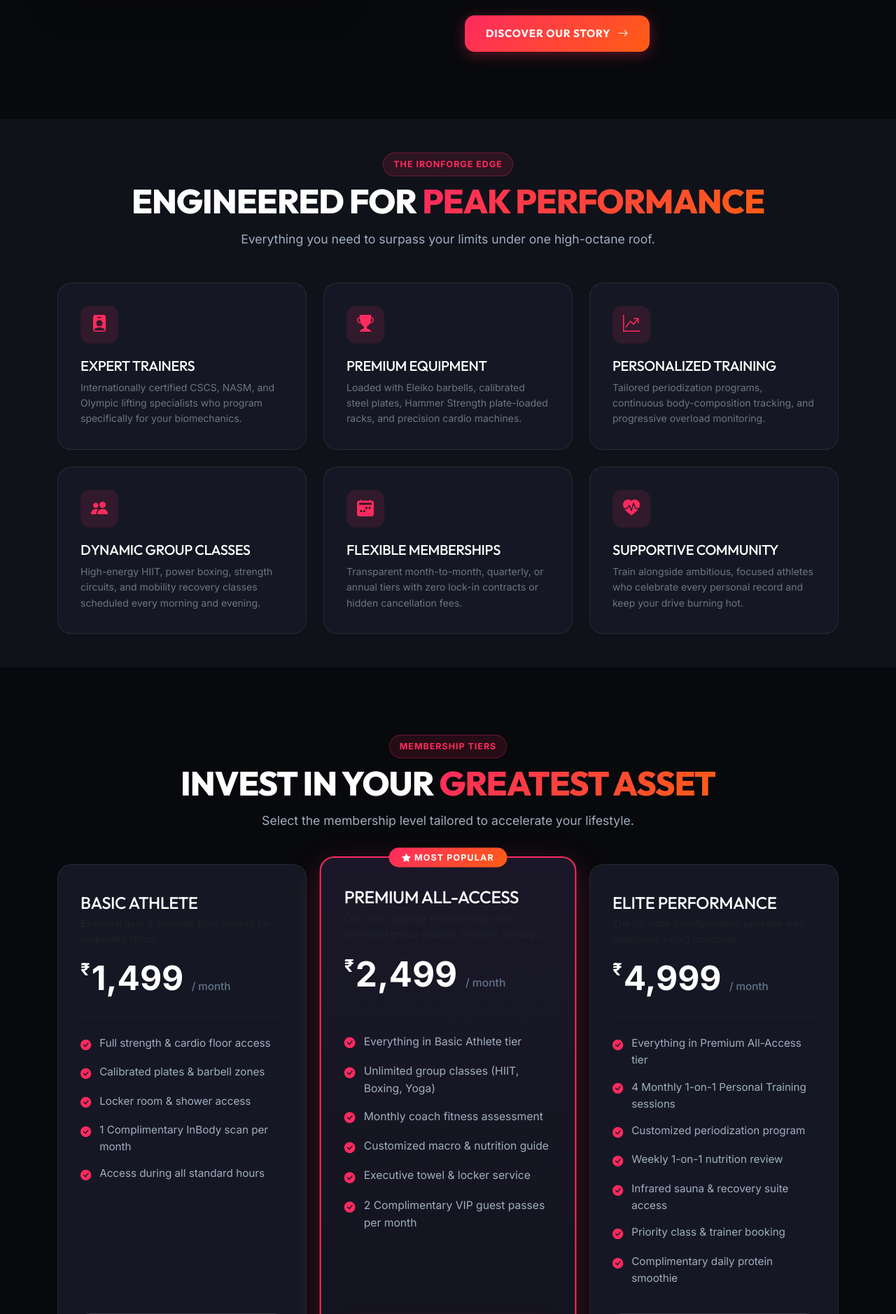
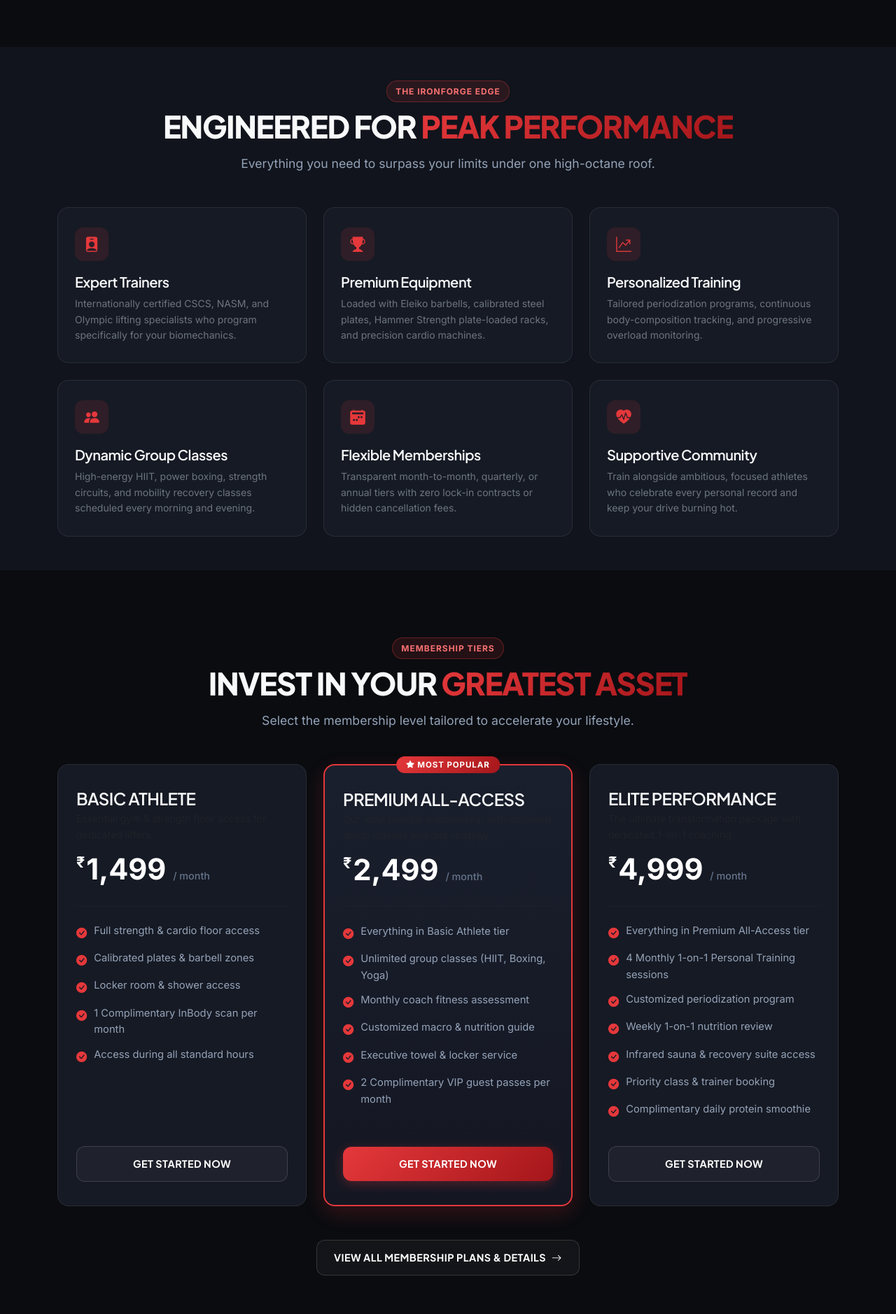
Before and after one commit to iitmkushal2506/gym_site, a Flask app: page / in a window 1280 px wide. Shown: the part 1388-3266 px from the top of the page at 70% size. Run offline with Flask 3, Linux system fonts and the light colour scheme.

Commit message:
style: Redesign color palette with authentic high-performance athletic theme and overhaul mobile responsiveness

```diff
--- a/app/static/css/style.css
+++ b/app/static/css/style.css
@@ -1,78 +1,82 @@
 /* ==========================================================================
-   IRONFORGE FITNESS - CORE DESIGN SYSTEM
-   Dark Athletic Luxury | High Contrast | Conversion-Focused
+   KUSHAL'S GYM SITE - COMMERCIAL ATHLETIC DESIGN SYSTEM
+   Authentic High-Performance Luxury | Slate Obsidian & Raw Crimson Accent
    ========================================================================== */
 
-@import url('https://fonts.googleapis.com/css2?family=Inter:wght@300;400;500;600;700&family=Outfit:wght@500;600;700;800;900&display=swap');
+@import url('https://fonts.googleapis.com/css2?family=Inter:wght@300;400;500;600;700&family=Plus+Jakarta+Sans:wght@600;700;800;900&display=swap');
 
 :root {
-  /* Color Palette */
-  --bg-primary: #08090C;
-  --bg-surface: #10121A;
-  --bg-card: #151824;
-  --bg-card-hover: #1C2132;
-  --bg-glass: rgba(16, 18, 26, 0.75);
+  /* Surface & Background Palette (Deep Obsidian & Charcoal Slate) */
+  --bg-primary: #0A0C10;
+  --bg-surface: #11141C;
+  --bg-card: #161A24;
+  --bg-card-hover: #1D2230;
+  --bg-glass: rgba(10, 12, 16, 0.92);
+  --bg-elevated: #222836;
 
-  /* Brand Accent: Electric Crimson & Fire Ember */
-  --accent-primary: #FF2A5F;
-  --accent-secondary: #FF5E14;
-  --accent-gradient: linear-gradient(135deg, #FF2A5F 0%, #FF5E14 100%);
-  --accent-glow: rgba(255, 42, 95, 0.35);
-  --accent-soft: rgba(255, 42, 95, 0.12);
+  /* Authentic Performance Accent (Racing Crimson & Deep Iron) */
+  --accent-primary: #E5383B;
+  --accent-secondary: #BA181B;
+  --accent-gradient: linear-gradient(135deg, #E5383B 0%, #A4161A 100%);
+  --accent-soft: rgba(229, 56, 59, 0.12);
+  --accent-border: rgba(229, 56, 59, 0.35);
 
-  /* Neutrals */
-  --text-primary: #FFFFFF;
-  --text-secondary: #A0AEC0;
+  /* Clean Neutrals */
+  --text-primary: #F8F9FA;
+  --text-secondary: #94A3B8;
   --text-muted: #64748B;
   --border-color: rgba(255, 255, 255, 0.08);
-  --border-light: rgba(255, 255, 255, 0.15);
+  --border-light: rgba(255, 255, 255, 0.14);
+  --border-subtle: rgba(255, 255, 255, 0.05);
 
-  /* Fonts */
-  --font-heading: 'Outfit', -apple-system, BlinkMacSystemFont, 'Segoe UI', Roboto, sans-serif;
-  --font-body: 'Inter', -apple-system, BlinkMacSystemFont, 'Segoe UI', Roboto, sans-serif;
+  /* Typography */
+  --font-heading: 'Plus Jakarta Sans', -apple-system, BlinkMacSystemFont, sans-serif;
+  --font-body: 'Inter', -apple-system, BlinkMacSystemFont, sans-serif;
 
-  /* Shadows & Radius */
-  --radius-sm: 8px;
-  --radius-md: 14px;
-  --radius-lg: 20px;
+  /* Shadows & Shapes */
+  --radius-sm: 6px;
+  --radius-md: 12px;
+  --radius-lg: 16px;
   --radius-full: 9999px;
-  --shadow-sm: 0 4px 12px rgba(0, 0, 0, 0.3);
-  --shadow-lg: 0 12px 36px rgba(0, 0, 0, 0.6);
-  --shadow-glow: 0 0 25px var(--accent-glow);
+  --shadow-card: 0 8px 24px rgba(0, 0, 0, 0.4);
+  --shadow-hover: 0 16px 36px rgba(0, 0, 0, 0.6);
+  --shadow-btn: 0 4px 16px rgba(229, 56, 59, 0.3);
 
-  --transition: all 0.3s cubic-bezier(0.16, 1, 0.3, 1);
+  --transition: all 0.25s cubic-bezier(0.2, 0, 0, 1);
 }
 
 /* ----------------------------------------------------
    Base & Reset
    ---------------------------------------------------- */
-* {
+*, *::before, *::after {
+  box-sizing: border-box;
   margin: 0;
   padding: 0;
-  box-sizing: border-box;
 }
 
 html {
   scroll-behavior: smooth;
   scroll-padding-top: 80px;
+  font-size: 16px;
 }
 
 body {
   background-color: var(--bg-primary);
   color: var(--text-primary);
   font-family: var(--font-body);
-  font-size: 16px;
+  font-size: 1rem;
   line-height: 1.6;
   overflow-x: hidden;
   -webkit-font-smoothing: antialiased;
+  -moz-osx-font-smoothing: grayscale;
 }
 
 h1, h2, h3, h4, h5, h6, .brand-font {
   font-family: var(--font-heading);
   font-weight: 800;
-  text-transform: uppercase;
-  letter-spacing: -0.02em;
+  letter-spacing: -0.025em;
   color: var(--text-primary);
+  line-height: 1.2;
 }
 
 a {
@@ -102,28 +112,30 @@ a:hover {
   display: inline-flex;
   align-items: center;
   gap: 6px;
-  padding: 6px 14px;
+  padding: 5px 12px;
   background: var(--accent-soft);
-  color: var(--accent-primary);
-  border: 1px solid rgba(255, 42, 95, 0.3);
+  color: #F87171;
+  border: 1px solid var(--accent-border);
   border-radius: var(--radius-full);
-  font-size: 0.78rem;
+  font-size: 0.75rem;
   font-weight: 700;
   letter-spacing: 0.08em;
   text-transform: uppercase;
 }
 
 .section-title {
-  font-size: clamp(2rem, 4vw, 3rem);
-  line-height: 1.15;
+  font-size: clamp(1.85rem, 3.8vw, 2.75rem);
+  font-weight: 900;
+  letter-spacing: -0.03em;
   margin-bottom: 12px;
 }
 
 .section-subtitle {
   color: var(--text-secondary);
-  font-size: 1.1rem;
-  max-width: 620px;
-  margin: 0 auto 40px;
+  font-size: clamp(0.95rem, 1.4vw, 1.1rem);
+  max-width: 640px;
+  margin: 0 auto 36px;
+  line-height: 1.65;
 }
 
 /* ----------------------------------------------------
@@ -134,25 +146,31 @@ a:hover {
   color: #FFFFFF !important;
   font-family: var(--font-heading);
   font-weight: 700;
-  font-size: 0.95rem;
-  letter-spacing: 0.05em;
+  font-size: 0.9rem;
+  letter-spacing: 0.03em;
   text-transform: uppercase;
-  padding: 14px 30px;
+  padding: 13px 26px;
   border-radius: var(--radius-md);
   border: none;
-  box-shadow: 0 4px 20px var(--accent-glow);
+  box-shadow: var(--shadow-btn);
   display: inline-flex;
   align-items: center;
   justify-content: center;
-  gap: 10px;
+  gap: 8px;
   transition: var(--transition);
   cursor: pointer;
+  touch-action: manipulation;
 }
 
 .btn-primary-glow:hover {
+  background: linear-gradient(135deg, #F03E48 0%, #B91C20 100%);
   transform: translateY(-2px);
-  box-shadow: 0 8px 30px rgba(255, 42, 95, 0.6);
+  box-shadow: 0 6px 22px rgba(229, 56, 59, 0.45);
   color: #FFFFFF;
+}
+
+.btn-primary-glow:active {
+  transform: translateY(0);
 }
 
 .btn-outline-glass {
@@ -160,22 +178,24 @@ a:hover {
   color: #FFFFFF !important;
   font-family: var(--font-heading);
   font-weight: 700;
-  font-size: 0.95rem;
-  letter-spacing: 0.05em;
+  font-size: 0.9rem;
+  letter-spacing: 0.03em;
   text-transform: uppercase;
-  padding: 14px 28px;
+  padding: 13px 24px;
   border-radius: var(--radius-md);
   border: 1px solid var(--border-light);
   display: inline-flex;
   align-items: center;
   justify-content: center;
-  gap: 10px;
-  backdrop-filter: blur(10px);
+  gap: 8px;
+  backdrop-filter: blur(8px);
   transition: var(--transition);
+  cursor: pointer;
+  touch-action: manipulation;
 }
 
 .btn-outline-glass:hover {
-  background: rgba(255, 255, 255, 0.12);
+  background: rgba(255, 255, 255, 0.1);
   border-color: #FFFFFF;
   transform: translateY(-2px);
 }
@@ -342,73 +385,70 @@ a:hover {
 .stats-section {
   position: relative;
   z-index: 10;
-  margin-top: -40px;
+  margin-top: -30px;
 }
 
 .stats-card {
   background: var(--bg-surface);
   border: 1px solid var(--border-color);
   border-radius: var(--radius-lg);
-  padding: 30px;
-  box-shadow: var(--shadow-lg);
+  padding: 24px 20px;
+  box-shadow: var(--shadow-card);
 }
 
 .stat-item {
   text-align: center;
-  padding: 10px 20px;
+  padding: 8px 12px;
 }
 
 .stat-number {
-  font-size: clamp(2rem, 3.5vw, 2.8rem);
+  font-size: clamp(1.8rem, 3vw, 2.5rem);
   font-weight: 900;
-  background: var(--accent-gradient);
-  -webkit-background-clip: text;
-  -webkit-text-fill-color: transparent;
-  line-height: 1;
-  margin-bottom: 6px;
+  color: #FFFFFF;
+  line-height: 1.1;
+  margin-bottom: 4px;
 }
 
 .stat-label {
   font-family: var(--font-heading);
   font-weight: 700;
-  font-size: 0.85rem;
+  font-size: 0.78rem;
   letter-spacing: 0.08em;
   color: var(--text-muted);
   text-transform: uppercase;
 }
 
 /* ----------------------------------------------------
-   Feature & Content Cards
+   Cards & Feature Components
    ---------------------------------------------------- */
 .gym-card {
   background: var(--bg-card);
   border: 1px solid var(--border-color);
   border-radius: var(--radius-lg);
-  padding: 32px;
+  padding: 28px 24px;
   transition: var(--transition);
   height: 100%;
   position: relative;
-  overflow: hidden;
 }
 
 .gym-card:hover {
-  transform: translateY(-6px);
+  transform: translateY(-4px);
   background: var(--bg-card-hover);
-  border-color: rgba(255, 42, 95, 0.4);
-  box-shadow: 0 16px 36px rgba(0, 0, 0, 0.5), 0 0 20px rgba(255, 42, 95, 0.15);
+  border-color: var(--border-light);
+  box-shadow: var(--shadow-hover);
 }
 
 .card-icon-box {
-  width: 54px;
-  height: 54px;
+  width: 48px;
+  height: 48px;
   border-radius: var(--radius-md);
   background: var(--accent-soft);
   color: var(--accent-primary);
   display: flex;
   align-items: center;
   justify-content: center;
-  font-size: 1.5rem;
-  margin-bottom: 20px;
+  font-size: 1.35rem;
+  margin-bottom: 18px;
   transition: var(--transition);
 }
 
@@ -424,7 +464,7 @@ a:hover {
   background: var(--bg-card);
   border: 1px solid var(--border-color);
   border-radius: var(--radius-lg);
-  padding: 40px 32px;
+  padding: 34px 26px;
   display: flex;
   flex-direction: column;
   transition: var(--transition);
@@ -433,48 +473,48 @@ a:hover {
 }
 
 .pricing-card.featured {
-  background: linear-gradient(180deg, #1A1828 0%, #12141E 100%);
+  background: linear-gradient(180deg, #1A1F2D 0%, #141722 100%);
   border: 2px solid var(--accent-primary);
-  box-shadow: 0 12px 40px rgba(255, 42, 95, 0.25);
-  transform: scale(1.03);
+  box-shadow: 0 10px 30px rgba(229, 56, 59, 0.2);
 }
 
 .pricing-card:hover {
-  transform: translateY(-8px);
+  transform: translateY(-5px);
   border-color: var(--accent-primary);
+  box-shadow: var(--shadow-hover);
 }
 
 .pricing-badge {
   position: absolute;
-  top: -14px;
+  top: -13px;
   left: 50%;
   transform: translateX(-50%);
   background: var(--accent-gradient);
   color: #FFFFFF;
-  padding: 4px 18px;
+  padding: 3px 14px;
   border-radius: var(--radius-full);
-  font-size: 0.75rem;
+  font-size: 0.72rem;
   font-weight: 800;
-  letter-spacing: 0.1em;
+  letter-spacing: 0.08em;
   text-transform: uppercase;
 }
 
 .pricing-price {
-  font-size: 3rem;
+  font-size: 2.6rem;
   font-weight: 900;
   line-height: 1;
   color: #FFFFFF;
-  margin: 20px 0 8px;
+  margin: 18px 0 6px;
 }
 
 .pricing-currency {
-  font-size: 1.5rem;
+  font-size: 1.35rem;
   vertical-align: top;
   margin-right: 2px;
 }
 
 .pricing-period {
-  font-size: 0.95rem;
+  font-size: 0.9rem;
   color: var(--text-muted);
   font-weight: 500;
 }
@@ -482,15 +522,16 @@ a:hover {
 .feature-item {
   display: flex;
   align-items: flex-start;
-  gap: 12px;
-  margin-bottom: 14px;
-  font-size: 0.95rem;
+  gap: 10px;
+  margin-bottom: 12px;
+  font-size: 0.92rem;
   color: var(--text-secondary);
 }
 
 .feature-item i {
   color: var(--accent-primary);
   margin-top: 3px;
+  font-size: 0.95rem;
 }
 
 /* ----------------------------------------------------
```
Also changed, not shown: other parts of app/static/css/style.css (+145 -122 lines), app/static/css/admin.css (+66 -52 lines), app/templates/classes.html (+5 -5 lines), app/templates/facilities.html (+5 -5 lines).
